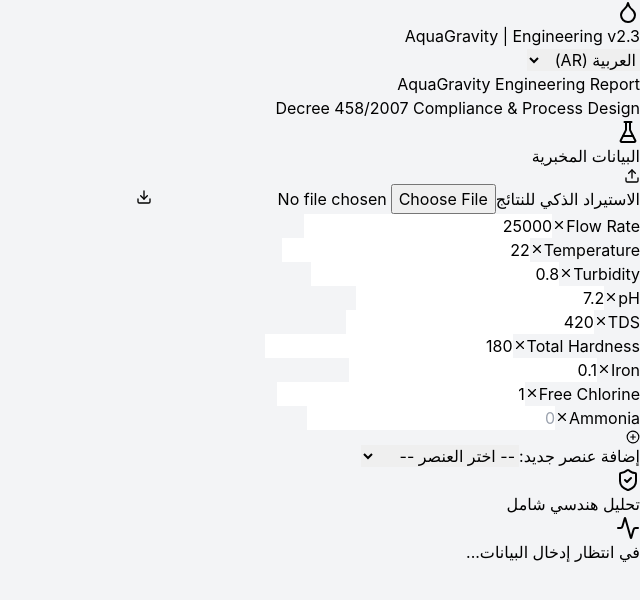
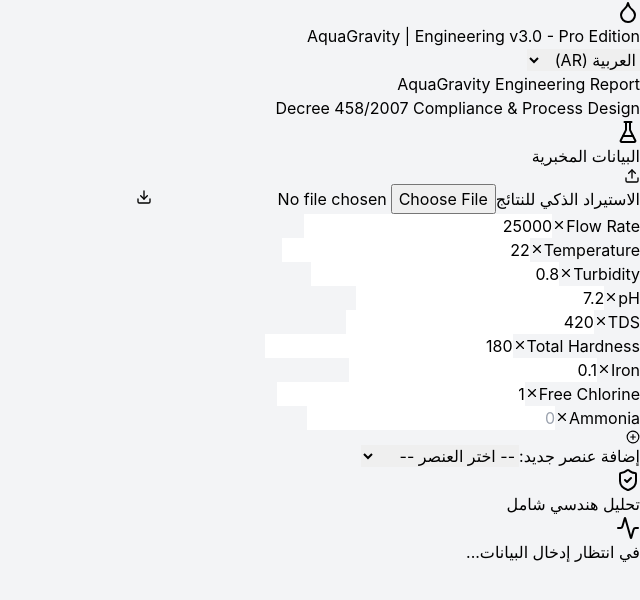
Before and after one commit to remogh81-ship-it/aqua-gravity-platform, a React (Vite) app: page / in a window 1280 px wide. Shown: the top 600 px of the page, without its empty margins (640-1280 px from the left). Built offline with nearby package versions, Linux system fonts and the light colour scheme.

Commit message:
feat: Restructure and consolidate all advanced features into v3.0 Pro Edition

```diff
--- a/src/App.jsx
+++ b/src/App.jsx
@@ -227,7 +227,7 @@
         <div className="container mx-auto flex justify-between items-center">
           <div className="flex items-center gap-2">
             <Droplet className="w-8 h-8 text-blue-300" />
-            <h1 className="text-2xl font-bold">AquaGravity | Engineering <span className="text-sm font-normal text-blue-300 ml-2">v2.3</span></h1>
+            <h1 className="text-2xl font-bold">AquaGravity | Engineering <span className="text-sm font-normal text-amber-400 ml-2">v3.0 - Pro Edition</span></h1>
           </div>
           <div className="flex gap-4">
             <select
```
